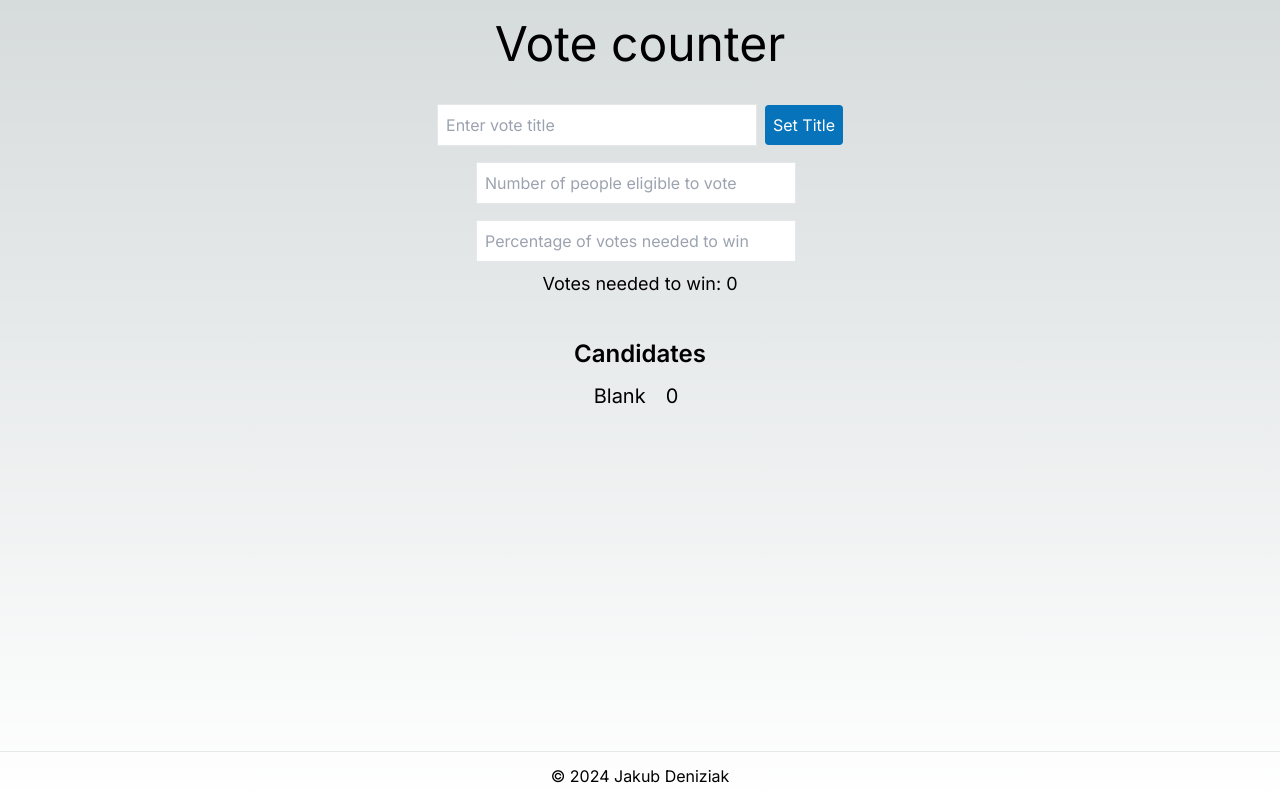
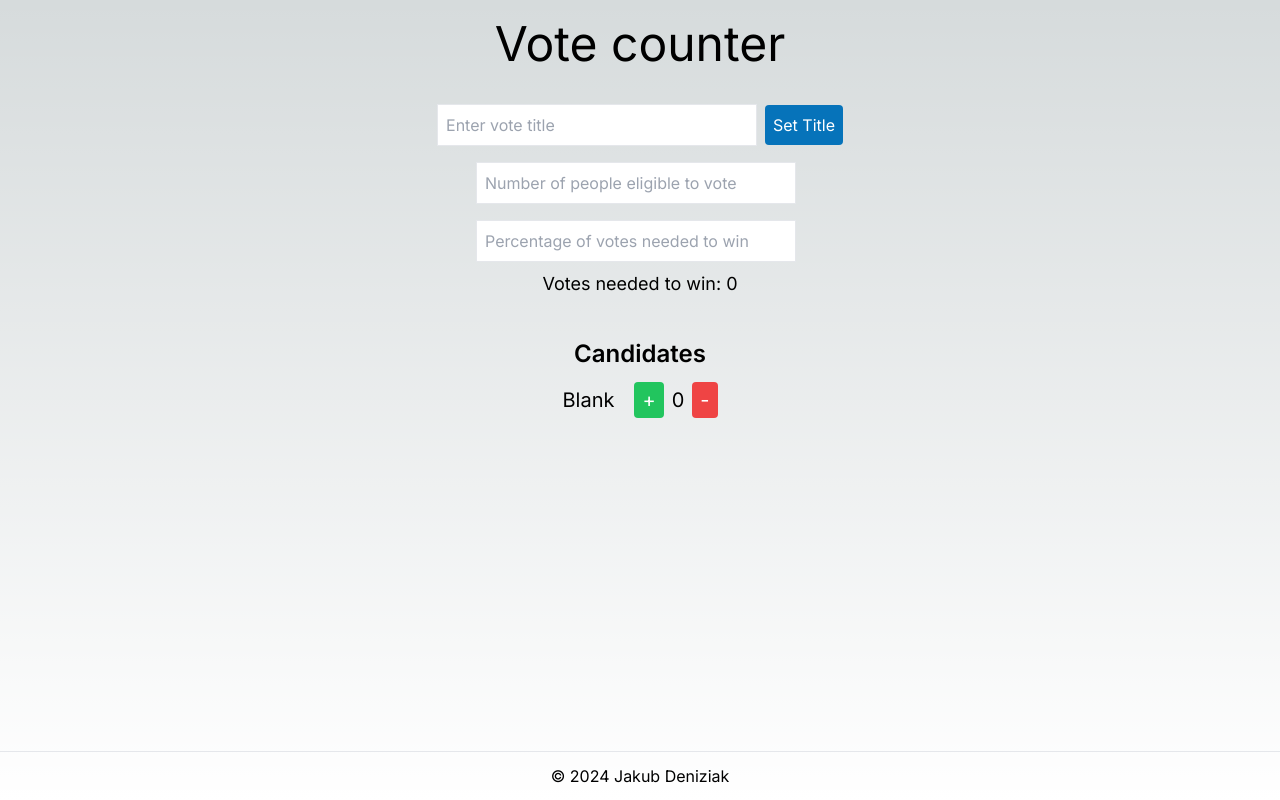
Before and after one commit to jakubdeniziak/vote-counter, a Next.js app: page / in a window 1280 px wide. Built offline with nearby package versions, Linux system fonts and the light colour scheme.

Commit message:
Add option to increase and decrease number of votes

```diff
--- a/src/app/components/Candidates.jsx
+++ b/src/app/components/Candidates.jsx
@@ -4,6 +4,22 @@ const Candidates = () => {
     const [candidates, setCandidates] = useState([
         { name: 'Blank', votes: 0 },
     ]);
+
+
+    const addVote = (index) => {
+        const newCandidates = [...candidates];
+        newCandidates[index].votes += 1;
+        setCandidates(newCandidates);
+    };
+
+    const removeVote = (index) => {
+        const newCandidates = [...candidates];
+        if (newCandidates[index].votes > 0) {
+            newCandidates[index].votes -= 1;
+        }
+        setCandidates(newCandidates);
+    };
+
 
     return (
         <section className="mt-10">
@@ -12,7 +28,19 @@ const Candidates = () => {
                 {candidates.map((candidate, index) => (
                     <li key={index} className="flex justify-center items-center mb-2 text-xl">
                         <p className="mr-5">{candidate.name}</p>
+                        <button
+                            onClick={() => addVote(index)}
+                            className="bg-green-500 text-secondary px-2 py-1 rounded mr-2"
+                        >
+                            +
+                        </button>
                         <p className="mr-2">{candidate.votes}</p>
+                        <button
+                            onClick={() => removeVote(index)}
+                            className="bg-red-500 text-secondary px-2 py-1 rounded"
+                        >
+                            -
+                        </button>
                     </li>
                 ))}
             </ul>
```
